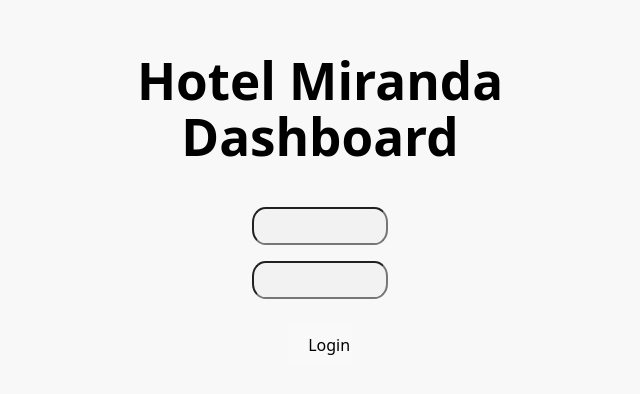
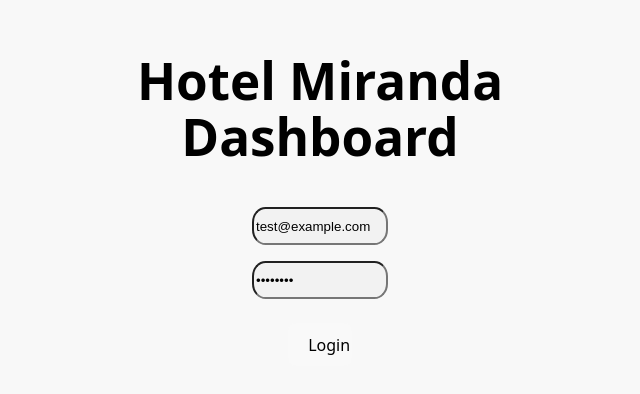
Before and after one commit to JuanJoseRodriguezdePraAviles/hotelDashboard, a React (Vite) app: page / in a window 1280 px wide. Shown: the part 200-594 px from the top of the page, without its empty margins (320-960 px from the left). Built offline with nearby package versions, Linux system fonts and the light colour scheme.

Commit message:
added default values to login for testing

```diff
--- a/src/pages/Login/Login.tsx
+++ b/src/pages/Login/Login.tsx
@@ -7,8 +7,8 @@ import { loginThunk } from '../../redux/thunks/LoginThunk';
 export const Login = () => {
     const dispatch = useAppDispatch();
     const { login: contextLogin } = useAuth();
-    const [username, setUsername] = useState("");
-    const [password, setPassword] = useState("");
+    const [username, setUsername] = useState("test@example.com");
+    const [password, setPassword] = useState("test1234");
     const [error, setError] = useState("");
 
     const handleLogin = async () => {
```
